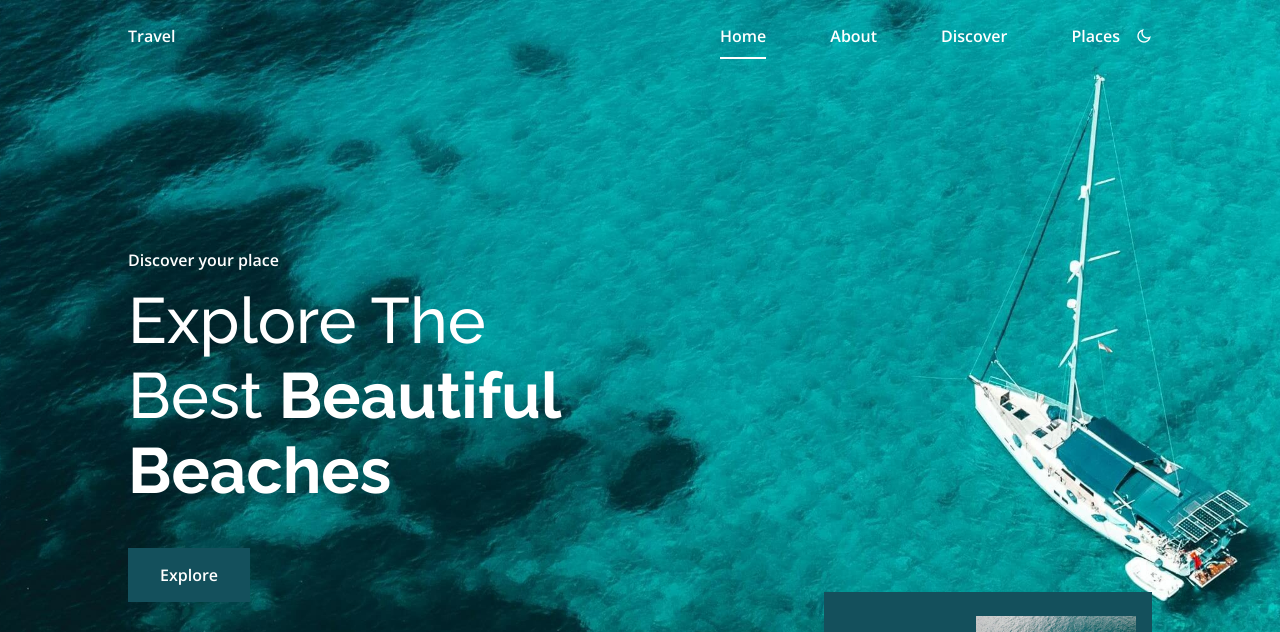
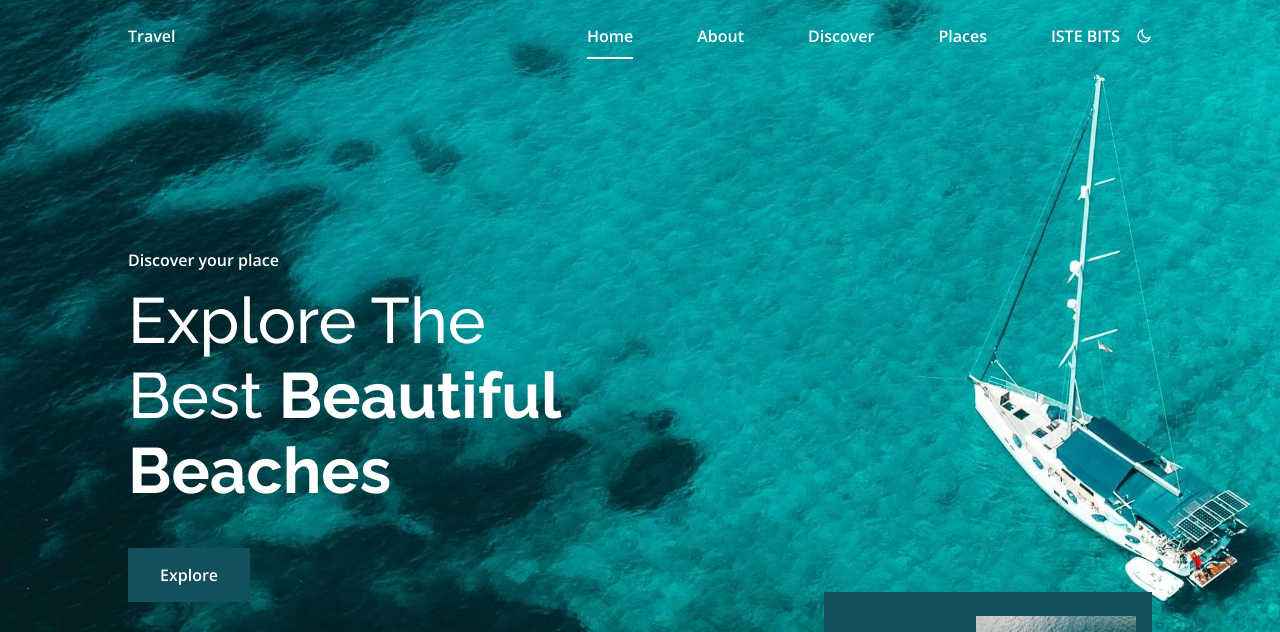
Before and after one commit to cunningbait1Gourav/project, a plain HTML site: page index.html in a window 1280 px wide. Shown: the top 632 px of the page. Drawn offline with nearby package versions, Linux system fonts and the light colour scheme.

Commit message:
Update index.html

```diff
--- a/index.html
+++ b/index.html
@@ -26,6 +26,9 @@
                         </li>
                         <li class="nav__item">
                             <a href="#place" class="nav__link">Places</a>
+                        </li>
+                        <li class="nav__item">
+                            <a href="#place" class="nav__link">ISTE BITS</a>
                         </li>
                     </ul>
 
```
